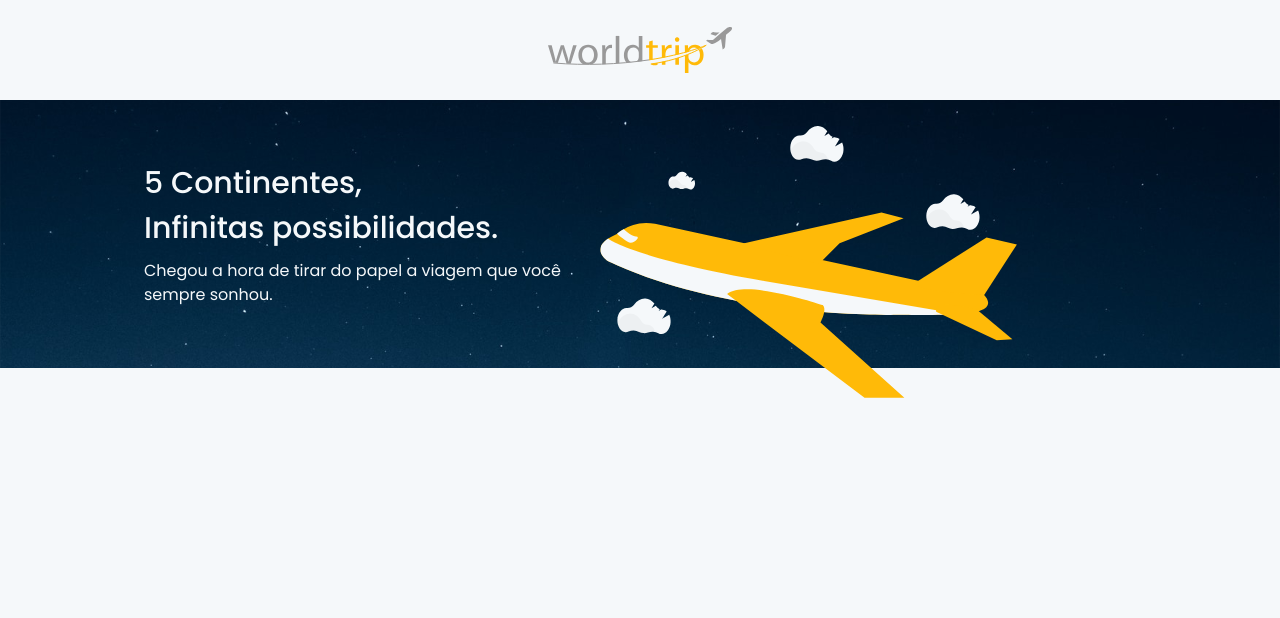
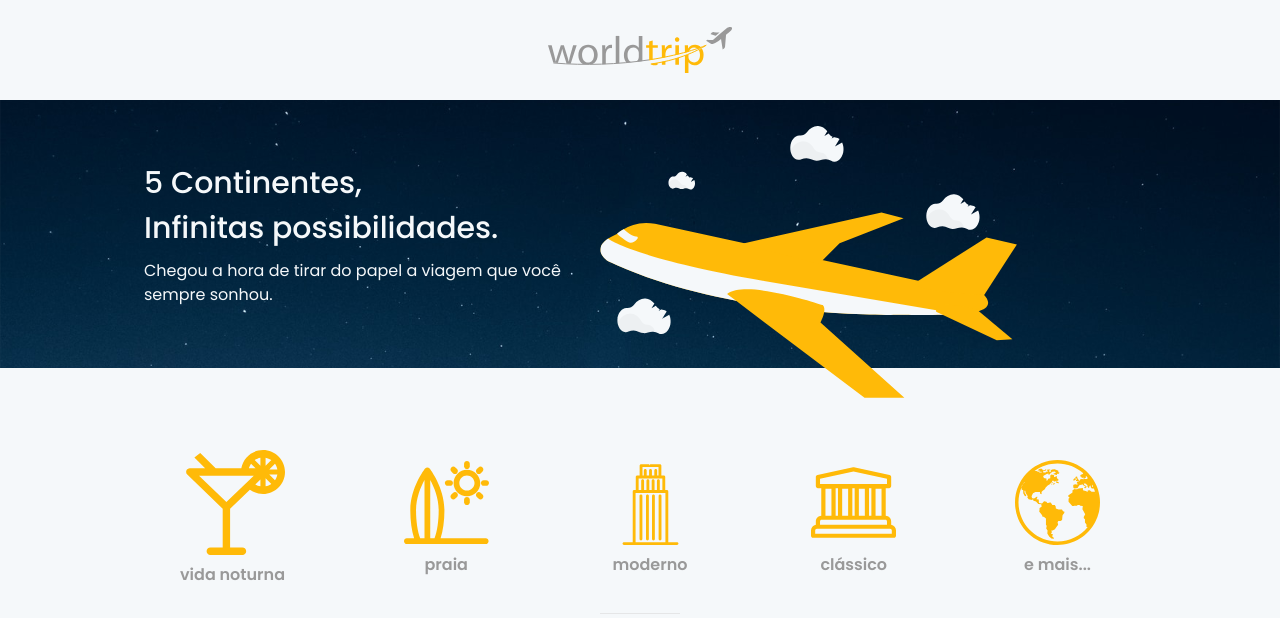
Before and after one commit to w1redl4in/world-trip, a Next.js app: page / in a window 1280 px wide. Shown: the top 618 px of the page. Built offline with nearby package versions, Linux system fonts and the light colour scheme.

Commit message:
feat: categories component

```diff
--- /dev/null
+++ b/src/components/Categories.tsx
@@ -0,0 +1,29 @@
+import { Flex, Stack, Image, Text, Divider, Center } from '@chakra-ui/react';
+import { Categories as CategoriesIcons } from '../constants/categories';
+
+export const Categories = () => {
+  return (
+    <>
+      <Flex
+        as="section"
+        px="180"
+        h="140"
+        align="center"
+        justify="space-between"
+        mt="20"
+      >
+        {Object.entries(CategoriesIcons).map(([key, value]) => (
+          <Stack key={key} textAlign="center">
+            <Image src={value.path} />
+            <Text fontWeight={600} color="gray.500">
+              {key}
+            </Text>
+          </Stack>
+        ))}
+      </Flex>
+      <Center height="50px">
+        <Divider orientation="horizontal" width="20" colorScheme="gray" />
+      </Center>
+    </>
+  );
+};
--- a/src/pages/index.tsx
+++ b/src/pages/index.tsx
@@ -1,4 +1,5 @@
 import { Banner } from '../components/Banner';
+import { Categories } from '../components/Categories';
 import { Header } from '../components/Header';
 
 export default function Home() {
@@ -6,6 +7,7 @@ export default function Home() {
     <>
       <Header />
       <Banner />
+      <Categories />
     </>
   );
 }
```
